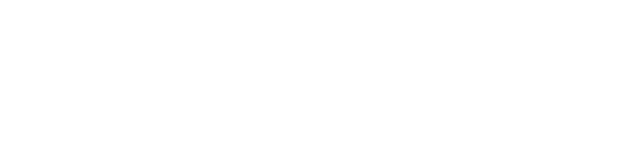
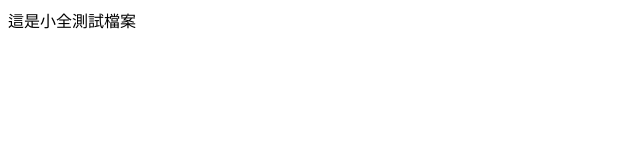
Before and after one commit to sw355498/TGD_104_g2, a plain HTML site: page index.html in a window 1280 px wide. Shown: the whole page, without its empty margins (0-640 px from the left). Drawn offline with Linux system fonts and the light colour scheme.

Commit message:
測試新增檔案

```diff
--- a/index.html
+++ b/index.html
@@ -7,6 +7,8 @@
     <title>Document</title>
 </head>
 <body>
-
+    <div class="contain">
+        <div>這是小全測試檔案</div>
+    </div>
 </body>
 </html>
```
